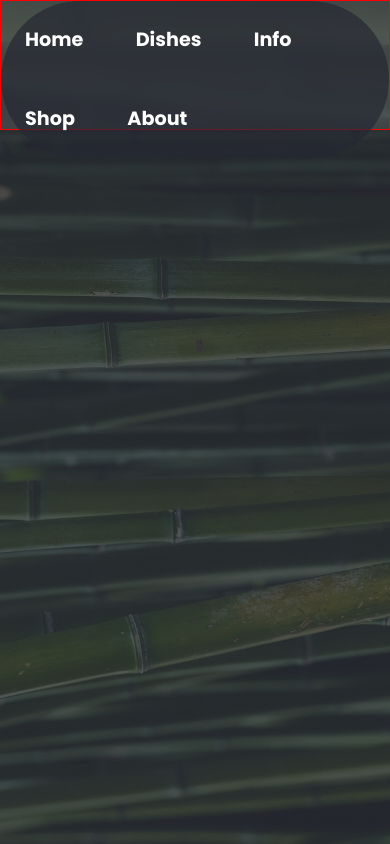
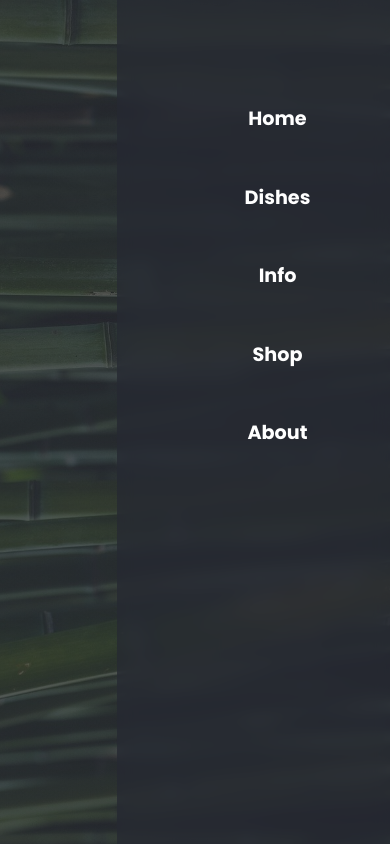
Before and after one commit to WeirdBlob/NavbarPractice, a plain HTML site: page index.html in a window 390 px wide. Drawn offline with Linux system fonts and the light colour scheme.

Commit message:
-mobile version added, but I haven't added the burger menu/X buttons to close and open the menu, so It is still work in progress

```diff
--- a/style.css
+++ b/style.css
@@ -24,7 +24,6 @@ nav{
     display: flex;
     align-items: center;
     height: 8rem;
-    border: 1px solid red;
     background: hsl(0, 0%, 100%, 0.1);
     backdrop-filter: blur(0.5rem);
 }
@@ -60,3 +59,25 @@ nav ul li:hover::after{
 nav ul li:hover{
     background: rgba(38, 41, 51, 1);
 }
+@media (max-width: 35em) {
+    nav{
+        padding: min(5rem, 15vh) 10px;
+        display: block;
+        position: fixed;
+        inset: 0 0 0 30%;
+        background: rgba(38, 41, 51, 0.7);
+        height: 100vh;
+    }
+    nav ul{
+        text-align: center;
+        overflow: visible;
+        background: none;
+    }
+    nav ul li{
+        display: block;
+        width: 100%;
+    }
+    nav ul li:hover{
+        background: rgba(38, 41, 51, 1);
+    }
+}
```
